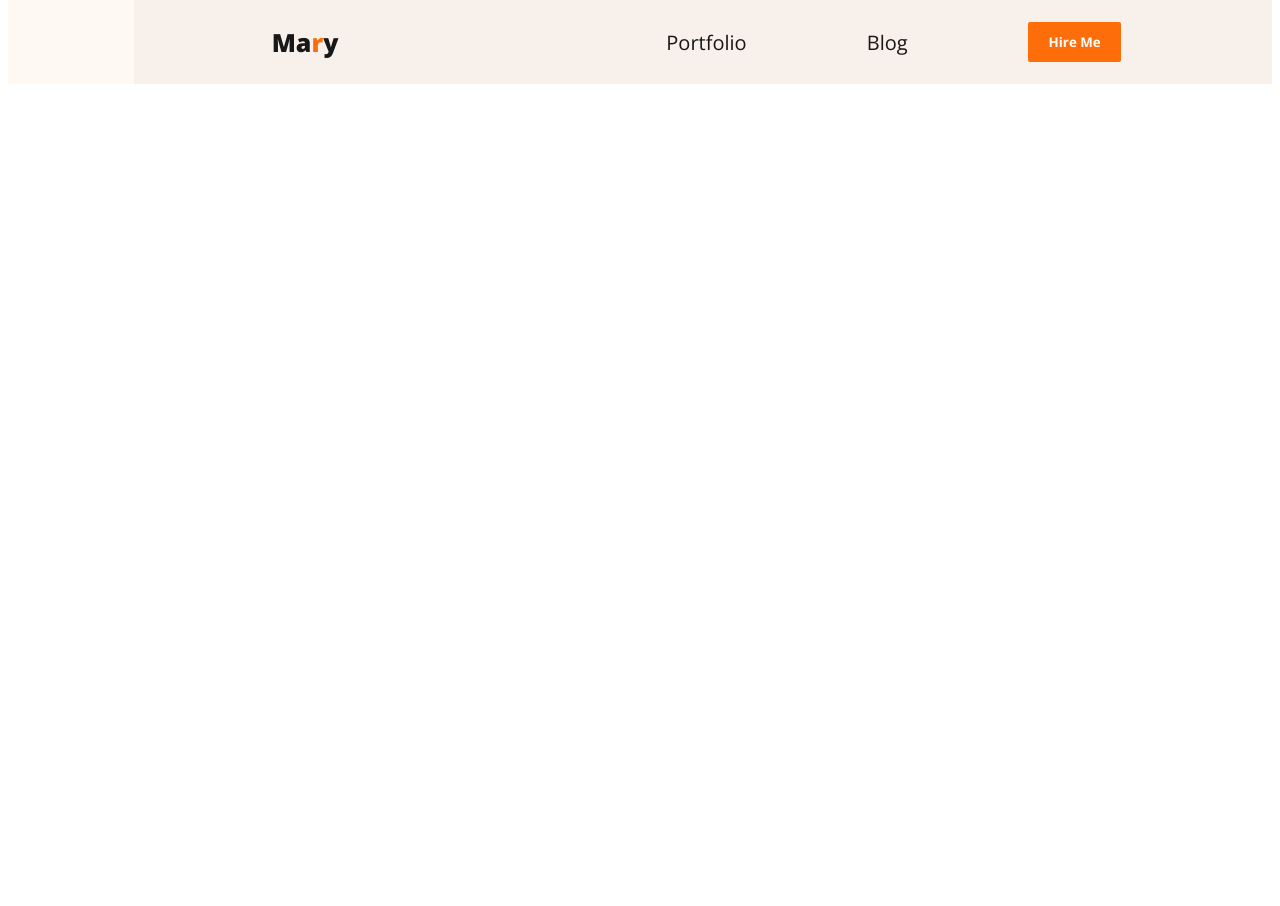
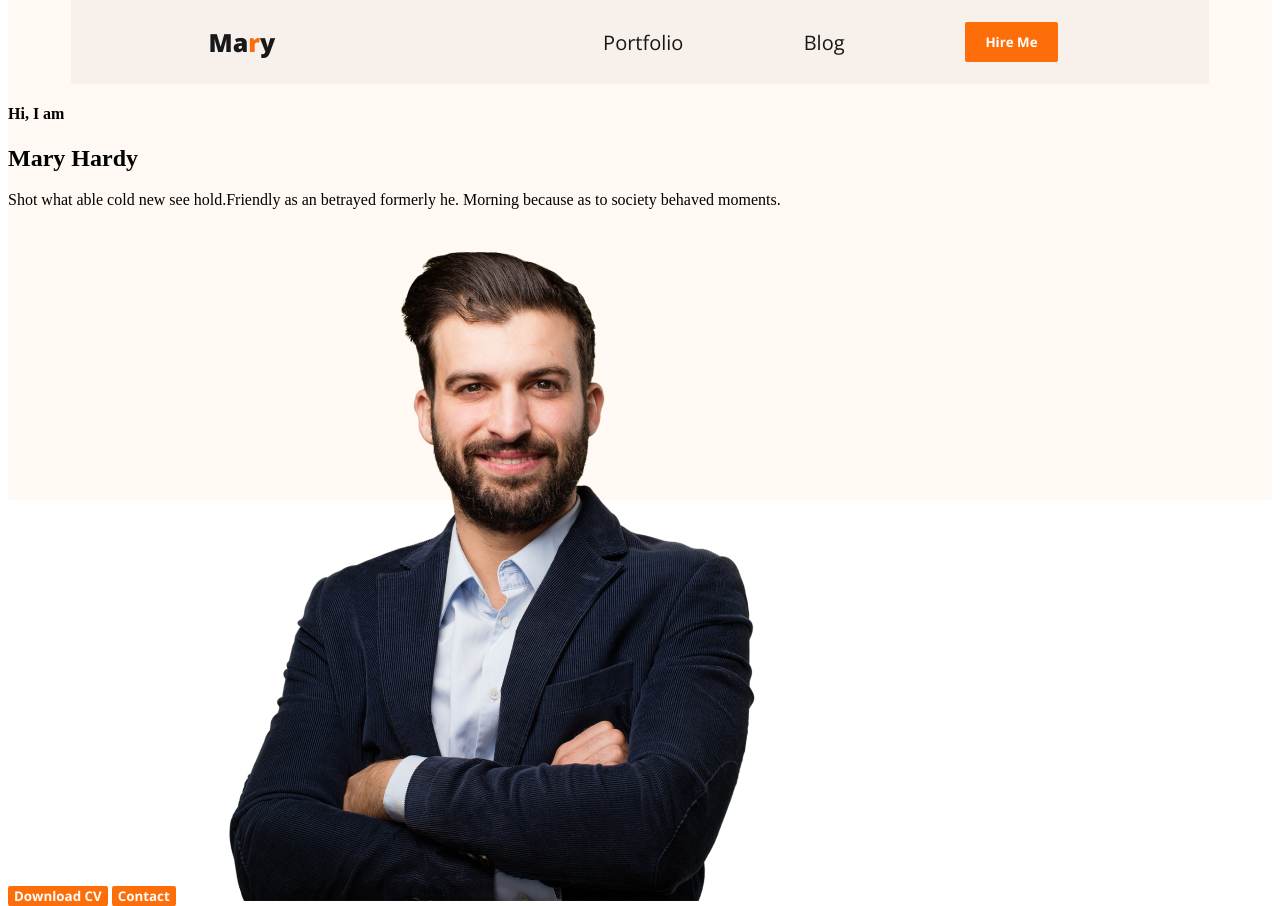
Before and after one commit to SarkarKeshob/developer_project, a plain HTML site: page index.html in a window 1280 px wide. Before the commit the page ends 800 px from the top, so only its background shows below. Drawn offline with nearby package versions, Linux system fonts and the light colour scheme.

Commit message:
uploading header

```diff
--- a/css/style.css
+++ b/css/style.css
@@ -9,7 +9,7 @@ nav{ display: flex;
      align-items: center;
      justify-content: space-between;
      margin-left: auto;
-
+     margin-right: auto;
      background-color: rgba(23, 23, 23,.03);
      position: sticky;
     }
@@ -75,11 +75,56 @@ nav{ display: flex;
         font-family: 'Open Sans', sans-serif;
     }
     .button:hover{
-        width: 8em;
+        width: 1em;
         height: 4em;
     }
 
     /* header related codes */
     header{
         background-color: #FFF8F3;
+        height: 500px;
     }
+
+/* #left{
+        background-image: url("/images/developer.png");
+        position: fixed;
+        top: 2%;
+        left: 2%;
+        background-repeat: no-repeat;
+        background-size: contain;
+        height: 400px;
+        width: 10%;
+    }
+    #middle button{
+        width:10em;
+        height: 2.5em;
+
+    }
+    #middle{
+        width: 50%;
+        margin: 0 auto;
+        display: flex;
+    }
+
+#down h4{
+        color:#474747;
+        font-size: 25px;
+}
+
+#down h1{
+        font-size: 45px;
+        color: #181818;
+}
+#down p{
+        width: 70%;
+        color: #757575;
+}
+
+#hardy{
+        width: 100%;
+        height: auto;
+}
+#right{ width: 30%;
+        display: flex;
+        align-items: center;
+} */
--- a/index.html
+++ b/index.html
@@ -24,6 +24,31 @@
                 </ul>
 
         </nav>
+
+        <section id="down">
+
+
+
+
+
+                    <h4>
+                        Hi, I am
+                    </h4>
+                    <h1>
+                        Mary Hardy
+                    </h1>
+                    <p>
+                        Shot what able cold new see hold.Friendly as an betrayed formerly he. Morning because as to society behaved moments.
+                    </p>
+                    <button class="button">Download CV</button>
+                    <button class="button"> Contact</button>
+
+
+
+
+            <img id="hardy" src="/images/hardy.png" alt="Tom Hardy">
+        </section>
+
     </header>
 
     <main>
```
